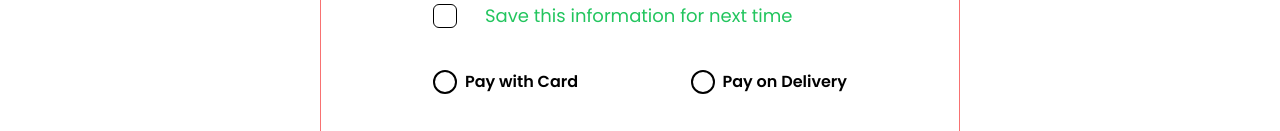
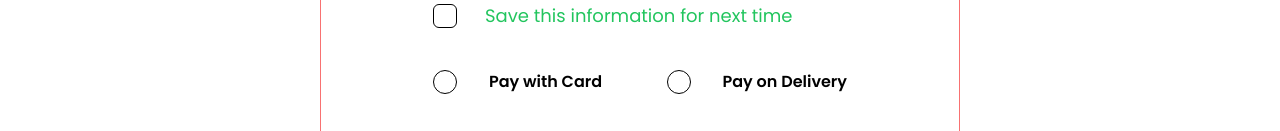
Before and after one commit to BayaSel/BayaSel, a React (Vite) app: page /checkout in a window 1280 px wide. Shown: the part 821-952 px from the top of the page. Built offline with nearby package versions, Linux system fonts and the light colour scheme.

Commit message:
completed custom radio button

```diff
--- a/src/components/CustomRadioButton.jsx
+++ b/src/components/CustomRadioButton.jsx
@@ -1,7 +1,7 @@
 /* eslint-disable react/prop-types */
 export default function CustomRadioButton({ isChecked, onChange, label }) {
   return (
-    <div className="flex items-center gap-2">
+    <div className="flex items-center gap-8">
       <input
         type="radio"
         id={label}
@@ -12,7 +12,7 @@ export default function CustomRadioButton({ isChecked, onChange, label }) {
       />
       <label
         htmlFor={label}
-        className={`w-6 h-6 border-2 ${
+        className={`w-6 h-6 border ${
           isChecked ? 'bg-white border-black' : 'border-black'
         } rounded-full flex items-center justify-center cursor-pointer`}
         onClick={onChange}
```
